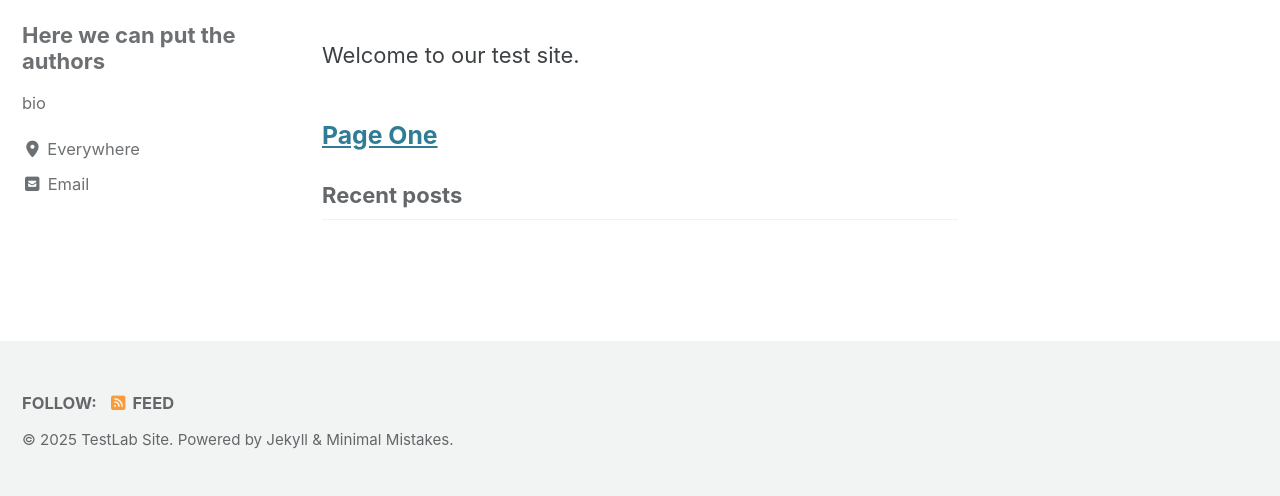
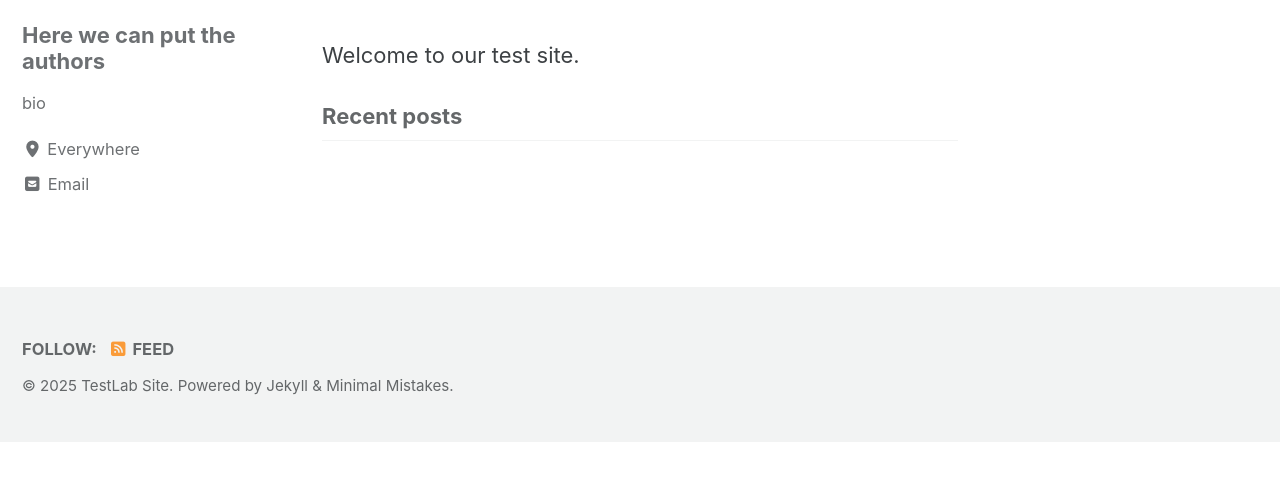
Before and after one commit to GitForTest3141592/TestLab, a Jekyll site: the page built from index.html, in a window 1280 px wide. Shown: the part 549-1045 px from the top of the page. Built offline with Jekyll 4.4.1, drawn with Linux system fonts in a browser that asks for light colours; cached includes are drawn as plain includes; the list of posts is cut into pages by our own code; after the commit the page ends 991 px from its top, so only the background shows below that.

Commit message:
Update index.html

```diff
--- a/index.html
+++ b/index.html
@@ -6,6 +6,6 @@ author_profile: true
 Welcome to our test site.
 
 
-<a href="{{ '/FourierTransform/' | relative_url }}">
-  <h3>Page One</h3>
+<a href="{{ '/Fourier-Transform/' | relative_url }}">
+
 </a>
```
